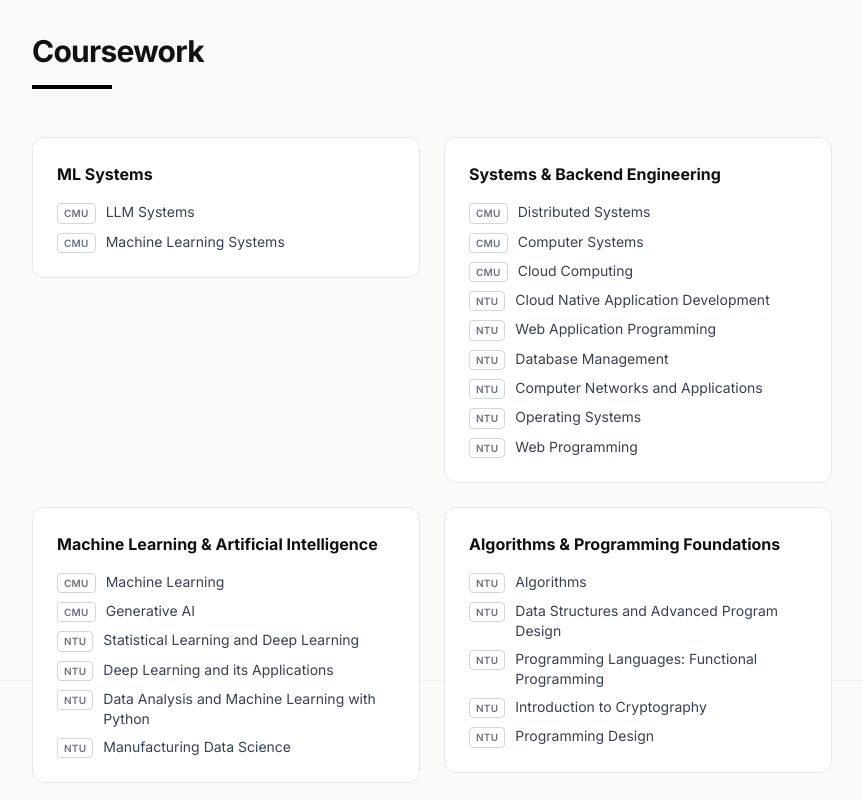
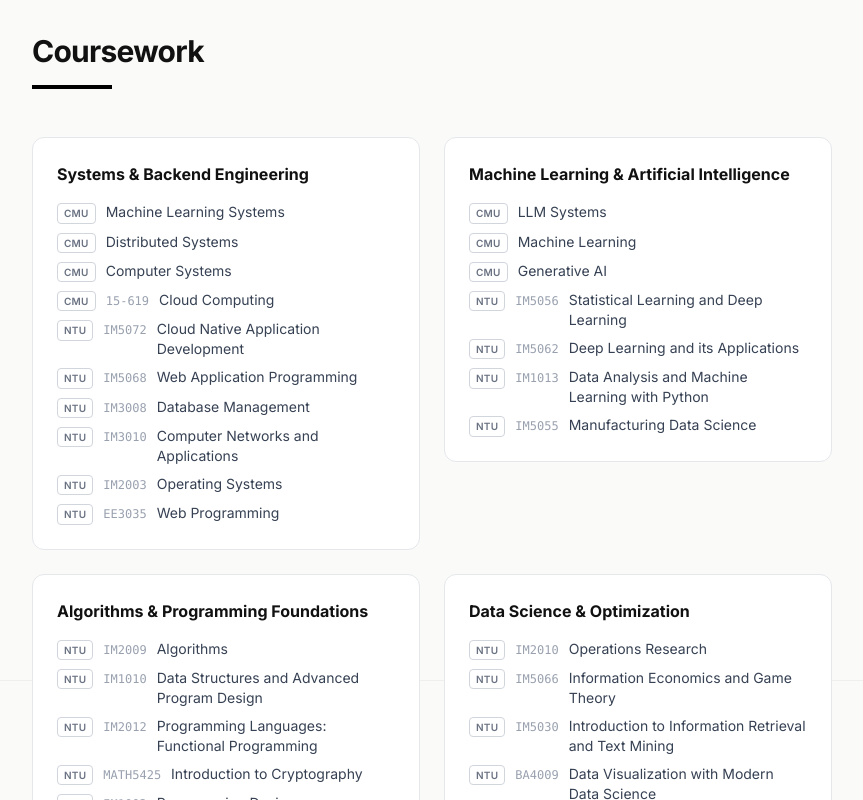
Before and after one commit to kogby/kogby.github.io, a Next.js app: page /learning in a window 1280 px wide. Shown: the part 1720-2520 px from the top of the page, without its empty margins (208-1071 px from the left). Built offline with nearby package versions, Linux system fonts and the light colour scheme.

Commit message:
feat: coursework shows course numbers; ML Systems split into Systems and ML
CMU numbers pending the user's transcript; only 15-619 (from career-ops data) is filled.

```diff
--- a/components/CourseworkList.tsx
+++ b/components/CourseworkList.tsx
@@ -4,7 +4,7 @@
 import Container from "./ui/Container";
 import { coursework } from "@/lib/data";
 
-// Theme title + its courses (CMU and NTU); no theme descriptions.
+// Theme title + its courses (CMU and NTU, with course numbers where known); no theme descriptions.
 export default function CourseworkList() {
 	return (
 		<section id="coursework" className="py-20 border-t border-gray-200">
@@ -29,6 +29,7 @@
 										<span className="flex-shrink-0 text-[10px] font-semibold px-1.5 py-0.5 border border-gray-300 rounded text-gray-500 tracking-wide">
 											{course.school}
 										</span>
+										{course.code && <span className="font-mono text-xs text-gray-400 flex-shrink-0">{course.code}</span>}
 										<span className="text-gray-700">{course.name}</span>
 									</li>
 								))}
--- a/data/coursework.json
+++ b/data/coursework.json
@@ -1,25 +1,14 @@
 {
   "coursework": [
     {
-      "id": "ml-systems",
-      "title": "ML Systems",
+      "id": "systems-backend",
+      "title": "Systems & Backend Engineering",
       "courses": [
         {
           "school": "CMU",
           "code": "",
-          "name": "LLM Systems"
+          "name": "Machine Learning Systems"
         },
-        {
-          "school": "CMU",
-          "code": "",
-          "name": "Machine Learning Systems"
-        }
-      ]
-    },
-    {
-      "id": "systems-backend",
-      "title": "Systems & Backend Engineering",
-      "courses": [
         {
           "school": "CMU",
           "code": "",
@@ -32,7 +21,7 @@
         },
         {
           "school": "CMU",
-          "code": "",
+          "code": "15-619",
           "name": "Cloud Computing"
         },
         {
@@ -71,6 +60,11 @@
       "id": "ml-ai",
       "title": "Machine Learning & Artificial Intelligence",
       "courses": [
+        {
+          "school": "CMU",
+          "code": "",
+          "name": "LLM Systems"
+        },
         {
           "school": "CMU",
           "code": "",
```
